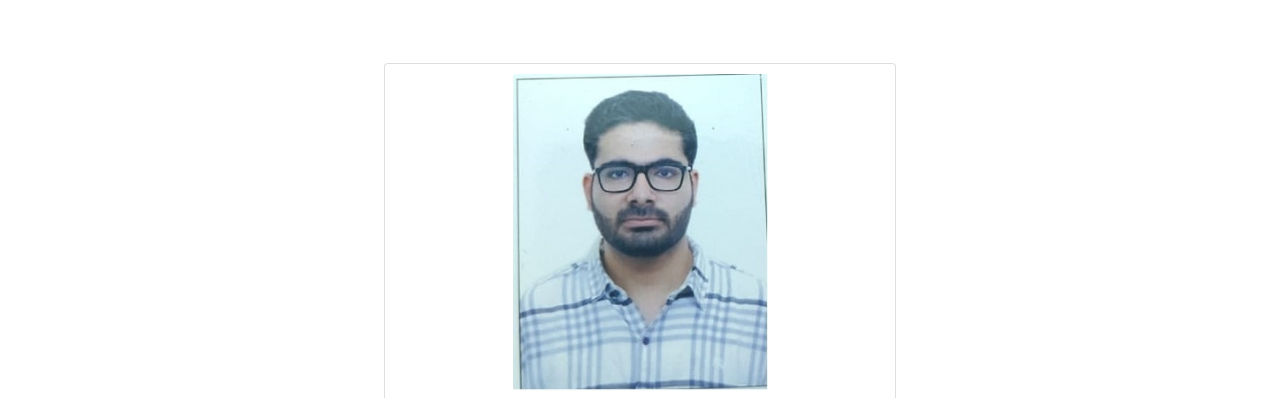
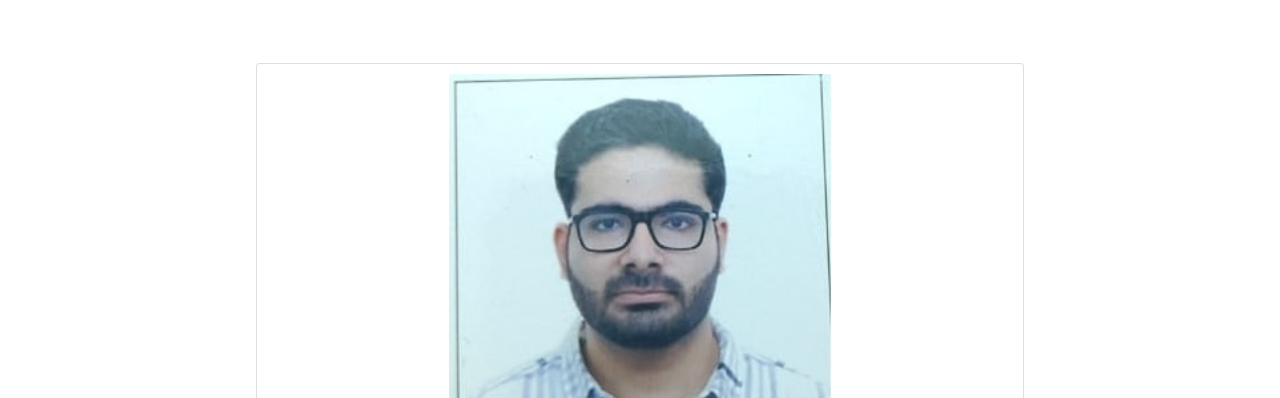
Before and after one commit to mohit2978/my_portfolio, a plain HTML site: page about.html in a window 1280 px wide. Shown: the part 57-455 px from the top of the page. Drawn offline with nearby package versions, Linux system fonts and the light colour scheme.

Commit message:
image size changes

```diff
--- a/about.html
+++ b/about.html
@@ -35,7 +35,7 @@
         </div>
       </div>
     </nav>
-      <div class="card" style="width: 40%;margin: 5% auto;">
+      <div class="card" style="width: 60%;margin: 5% auto;">
         <img src="./image/2.jpg" class="card-img-top"   style="width: 50% ;margin: 10px auto"; >
         <div class="card-body">
           <h1 class="card-title">MOHIT KUMAR</h1>
```
